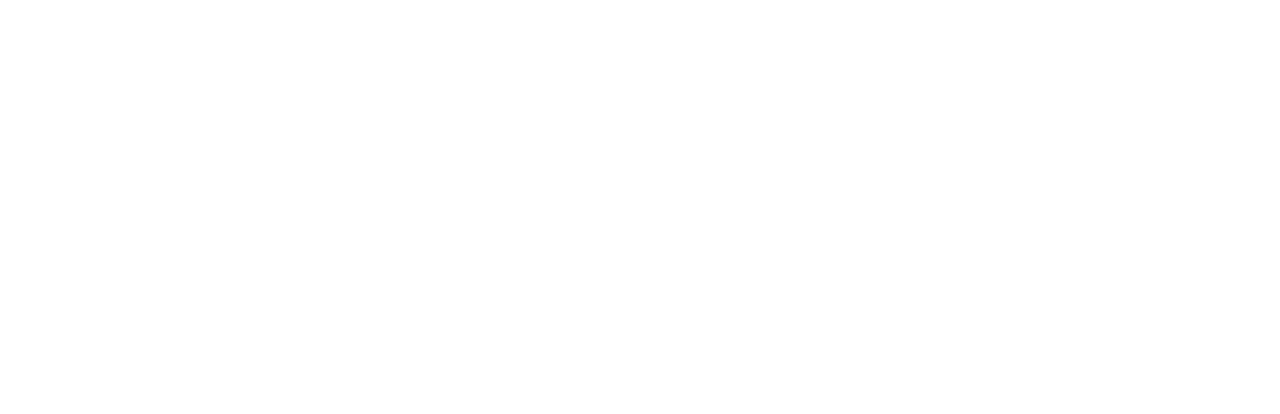
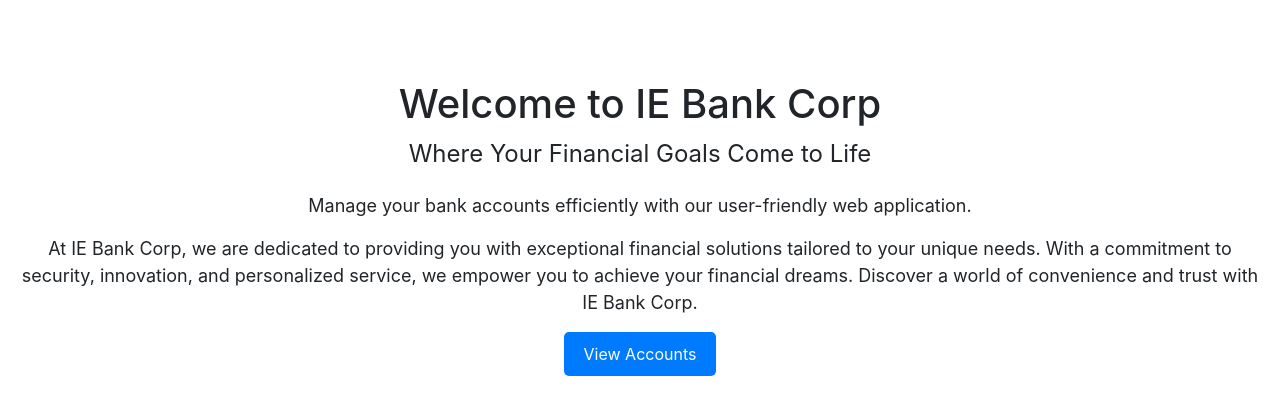
Before and after one commit to alguadam/ie-bank-fe, a Vue app: page / in a window 1280 px wide. Shown: the top 414 px of the page. Built offline with nearby package versions, Linux system fonts and the light colour scheme.

Commit message:
Adding Home Page

```diff
--- /dev/null
+++ b/src/components/HomePage.vue
@@ -0,0 +1,57 @@
+<template>
+    <div class="home-page">
+      <header>
+        <h1>Welcome to IE Bank Corp</h1>
+        <p>Where Your Financial Goals Come to Life</p>
+      </header>
+      <main>
+        <p>
+          Manage your bank accounts efficiently with our user-friendly web application.
+        </p>
+        <p>
+            At IE Bank Corp, we are dedicated to providing you with exceptional financial solutions tailored to your unique needs. With a commitment to security, innovation, and personalized service, we empower you to achieve your financial dreams. Discover a world of convenience and trust with IE Bank Corp.
+        </p>
+        <router-link to="/accounts" class="btn">View Accounts</router-link>
+      </main>
+    </div>
+  </template>
+
+  <script>
+  export default {
+    name: 'HomePage'
+  }
+  </script>
+
+  <style scoped>
+  .home-page {
+    text-align: center;
+    padding: 20px;
+  }
+
+  header {
+    font-size: 24px;
+    margin-bottom: 20px;
+  }
+
+  main {
+    font-size: 18px;
+    margin-bottom: 20px;
+  }
+
+  .btn {
+    display: inline-block;
+    padding: 10px 20px;
+    font-size: 16px;
+    text-align: center;
+    text-decoration: none;
+    background-color: #007bff;
+    color: #fff;
+    border: none;
+    border-radius: 5px;
+    cursor: pointer;
+  }
+
+  .btn:hover {
+    background-color: #0056b3;
+  }
+  </style>
--- a/src/router/index.js
+++ b/src/router/index.js
@@ -2,6 +2,7 @@
 import VueRouter from 'vue-router'
 import Skull from '../components/Skull.vue'
 import AppAccounts from '../components/AppAccounts.vue'
+import HomePage from '../components/HomePage.vue'
 
 Vue.use(VueRouter)
 
@@ -15,6 +16,11 @@
     path: '/accounts',
     name: 'AppAccounts',
     component: AppAccounts
+  },
+  {
+    path: '/',
+    name: 'HomePage',
+    component: HomePage
   }
 ]
 
```
